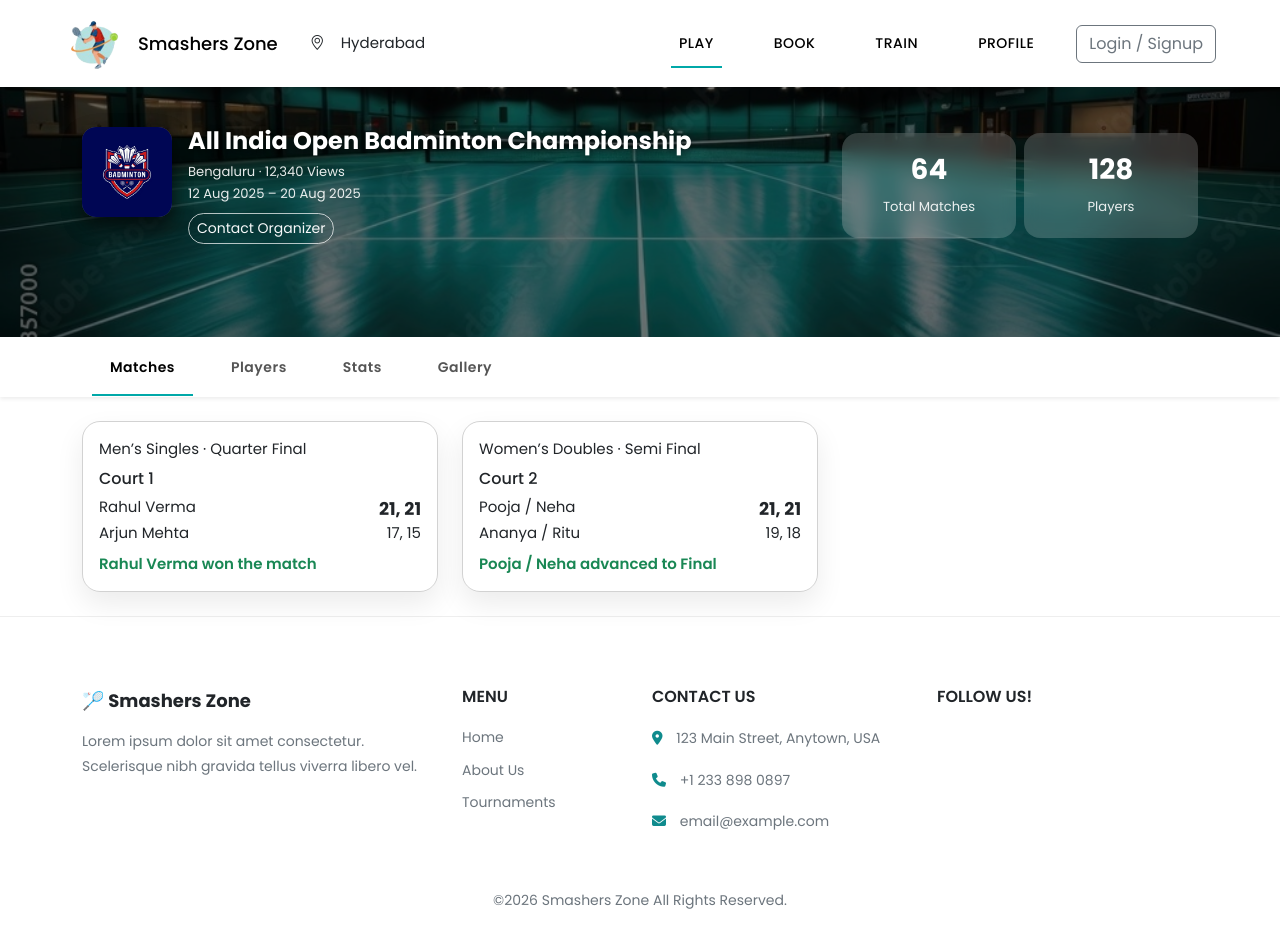
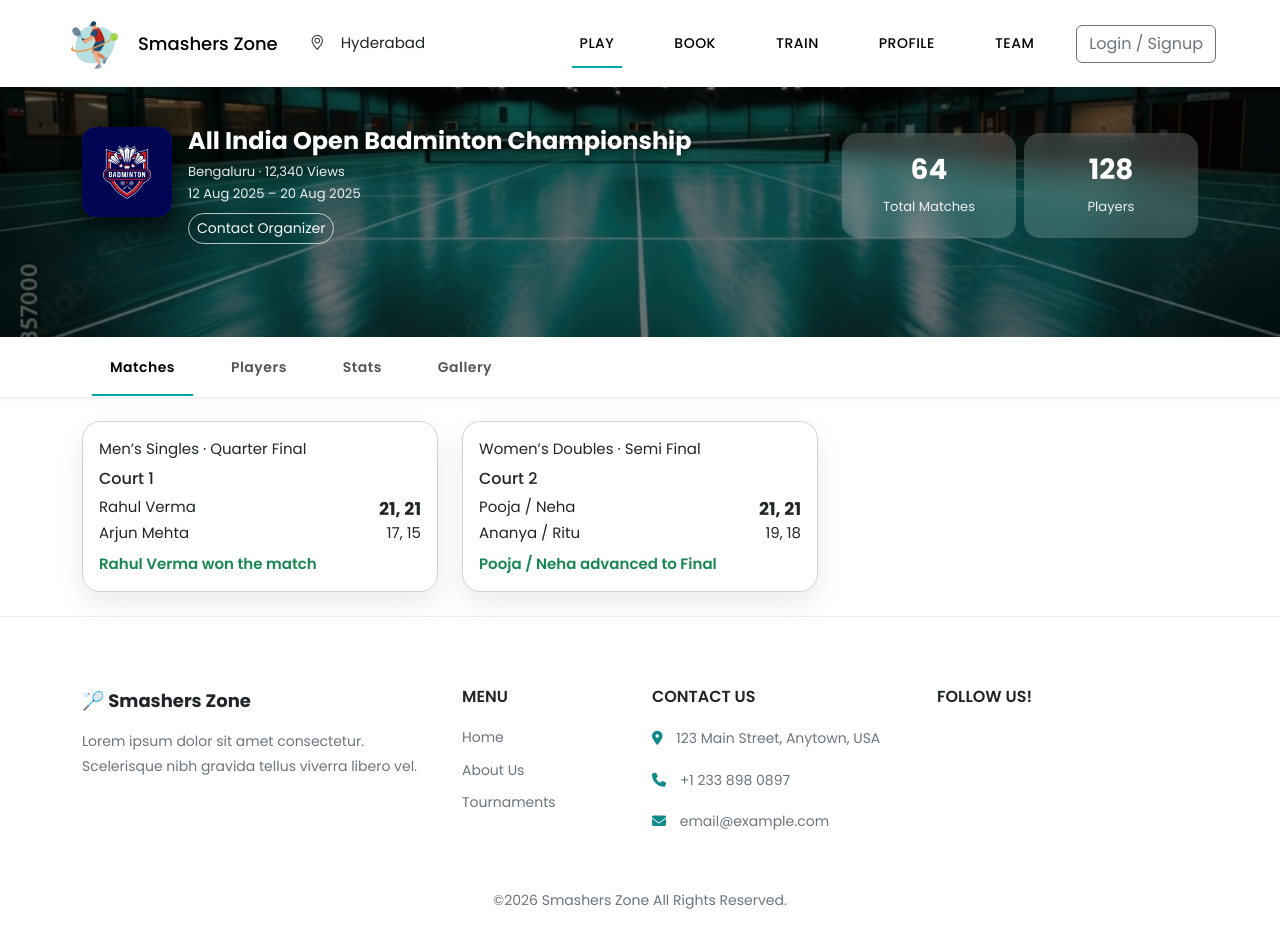
Before and after one commit to santvan3207/SmasherZone, a plain HTML site: page team.html in a window 1280 px wide. Drawn offline with nearby package versions, Linux system fonts and the light colour scheme.

Commit message:
Restore original team.html content
Restored the original content of the team.html file after it was modified. The file now includes the complete HTML structure and styles for the Badminton Tournament Match Center.

```diff
--- a/team.html
+++ b/team.html
@@ -220,6 +220,7 @@ footer h6{
                 <li class="nav-item"><a class="nav-link" href="book.html">BOOK</a></li>
                 <li class="nav-item"><a class="nav-link" href="#">TRAIN</a></li>
                 <li class="nav-item"><a class="nav-link" href="profile.html">PROFILE</a></li>
+                <li class="nav-item"><a class="nav-link" href="team.html">TEAM</a></li>
             </ul>
 
             <button class="btn btn-outline-secondary" data-bs-toggle="modal" data-bs-target="#loginModal">
```
